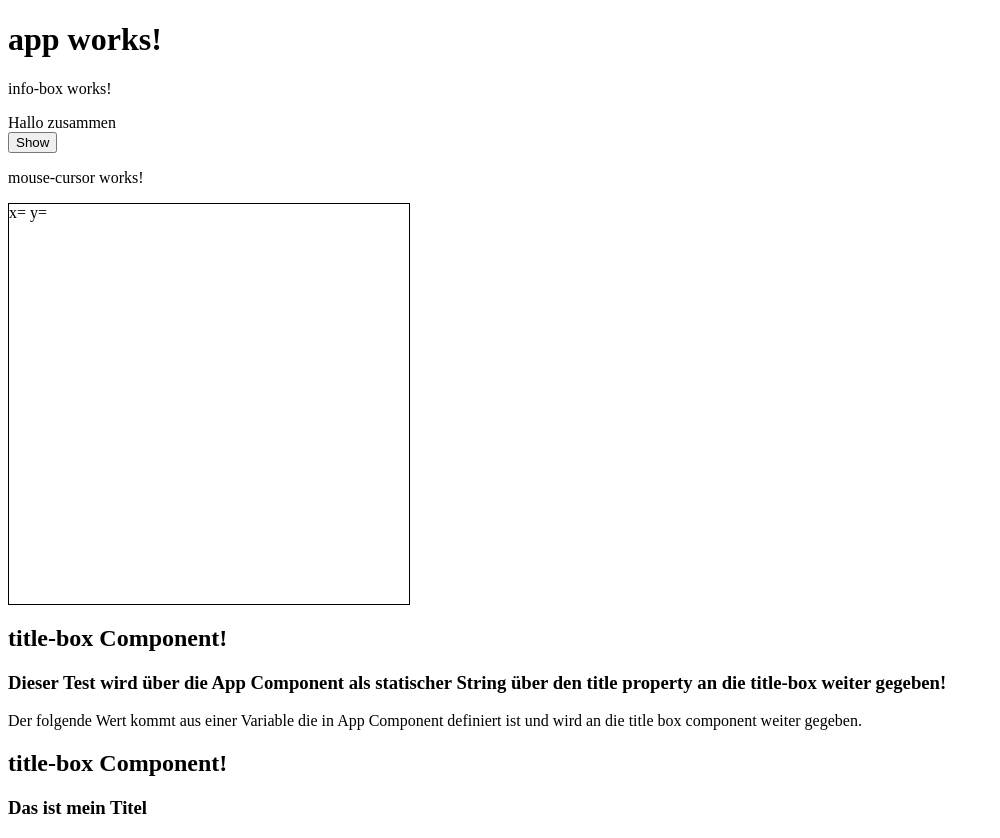
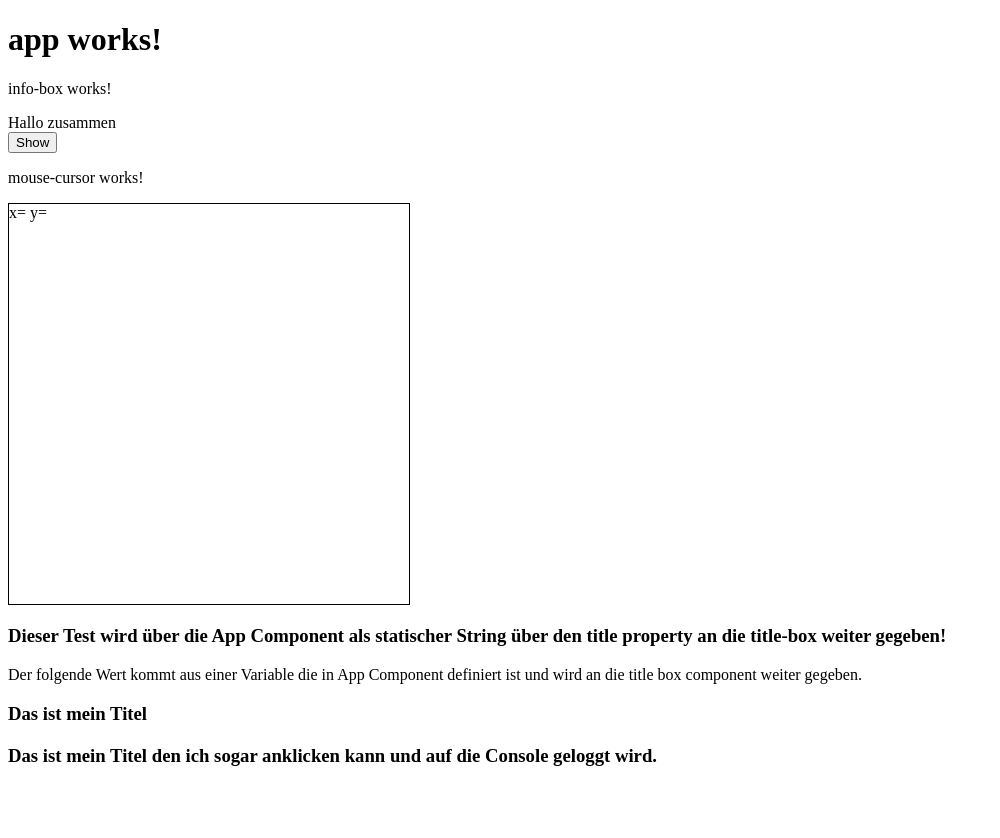
Before and after one commit to firebasti/Angular2017, an Angular app: page / in a window 1280 px wide. Shown: the whole page, without its empty margins (0-1000 px from the left). After the commit the page ends 800 px from the top, so only its background shows below. Built offline with nearby package versions, Linux system fonts and the light colour scheme.

Commit message:
Kommunikation von Componente in die App Component!

```diff
--- a/src/app/app.component.html
+++ b/src/app/app.component.html
@@ -9,3 +9,5 @@
 <app-title-box title="Dieser Test wird über die App Component als statischer String über den title property an die title-box weiter gegeben!"></app-title-box>
 <p>Der folgende Wert kommt aus einer Variable die in App Component definiert ist und wird an die title box component weiter gegeben.</p>
 <app-title-box [title]="myTitle"></app-title-box>
+
+<app-title-box (titleClicked)="fn($event)" title="Das ist mein Titel den ich sogar anklicken kann und auf die Console geloggt wird."></app-title-box>
--- a/src/app/app.component.ts
+++ b/src/app/app.component.ts
@@ -8,4 +8,9 @@ import { Component } from '@angular/core';
 export class AppComponent {
   title = 'app works!';
   public myTitle = "Das ist mein Titel";
+
+  public fn($event) {
+    console.log($event);
+  }
+
 }
--- a/src/app/title-box/title-box.component.html
+++ b/src/app/title-box/title-box.component.html
@@ -1,4 +1,4 @@
 <h2>
-  title-box Component!
+  <!-- title-box Component! -->
 </h2>
-<h3>{{title}}</h3>
+<h3 (click)="titleClickedMethod()">{{title}}</h3>
--- a/src/app/title-box/title-box.component.ts
+++ b/src/app/title-box/title-box.component.ts
@@ -1,4 +1,4 @@
-import { Component, OnInit, Input } from '@angular/core';
+import { Component, OnInit, Input, Output, EventEmitter } from '@angular/core';
 
 @Component({
   selector: 'app-title-box',
@@ -8,8 +8,15 @@ import { Component, OnInit, Input } from '@angular/core';
 export class TitleBoxComponent implements OnInit {
   @Input() title: string;
 
+  @Output() titleClicked = new EventEmitter<string>();
+
   constructor() {
   }
+
+  public titleClickedMethod() {
+    this.titleClicked.emit('EventData')
+  }
+
 
   ngOnInit() {
   }
```
